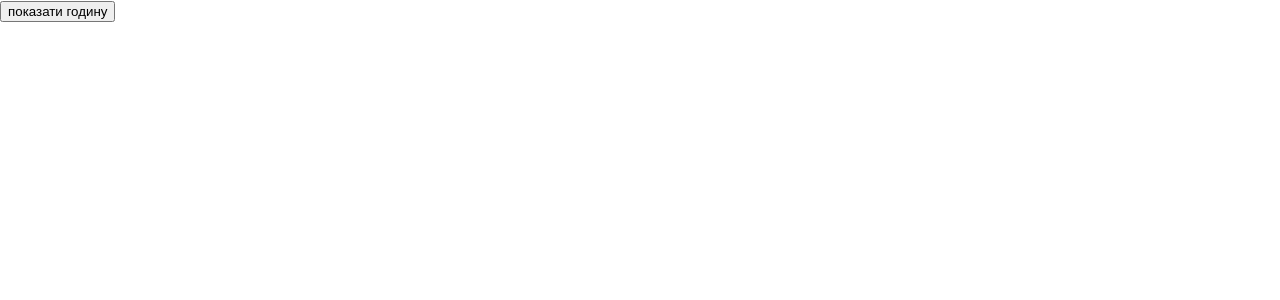
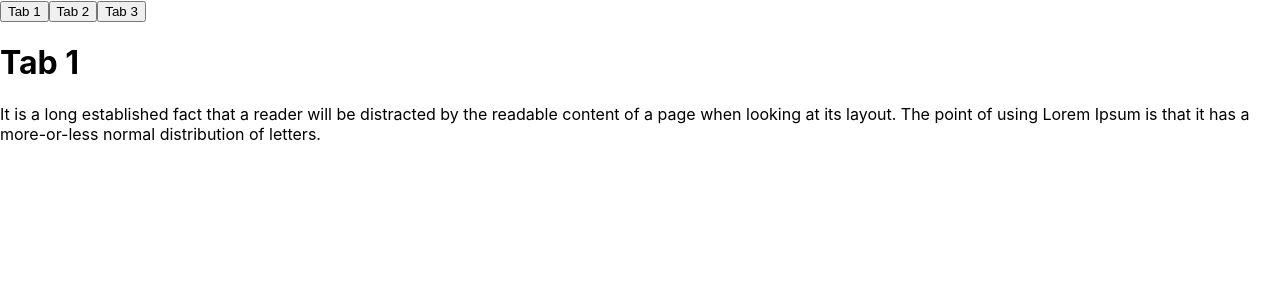
Before and after one commit to skif6623/Counter-on-class, a React (Create React App) app: page / in a window 1280 px wide. Shown: the top 300 px of the page. Built offline with nearby package versions, Linux system fonts and the light colour scheme.

Commit message:
Created Tabs component

```diff
--- a/src/App.js
+++ b/src/App.js
@@ -2,11 +2,13 @@
 // import {Dropdown} from "./components/Dropdown/Dropdown";
 import shortid from 'shortid';
 import React, { Component } from 'react';
-import { TodoList } from './components/TodoList/TodoList';
-import { TodoEditor } from './components/TodoEditor/TodoEditor';
+// import { TodoList } from './components/TodoList/TodoList';
+// import { TodoEditor } from './components/TodoEditor/TodoEditor';
 import initTodos from './todos.json';
-import { Modal } from './components/Modal/Modal';
-import { Clock } from './components/Clock/Clock';
+// import { Modal } from './components/Modal/Modal';
+// import { Clock } from './components/Clock/Clock';
+import { Tabs } from './components/Tabs/Tabs';
+import tabs from './tabs.json';
 // import { Form } from './components/Form/Form';
 // import { ColorPicker } from './components/ColorPicker/ColorPicker';
 // const colorPickerOptions = [
@@ -88,10 +90,11 @@ export class App extends Component {
 
     return (
       <>
-        <button type="button" onClick={this.toggleModal}>
+        {/* <button type="button" onClick={this.toggleModal}>
           показати годину
-        </button>
-        {showModal && <Clock />}
+        </button> */}
+        <Tabs tabs={tabs} />
+        {/* {showModal && <Clock />} */}
         {/* {showModal && (
           <Modal close={this.toggleModal}>
             <h1>Заголовок для модального вікна</h1>
--- /dev/null
+++ b/src/components/Tabs/Tabs.jsx
@@ -0,0 +1,36 @@
+import React, { Component } from 'react';
+
+export class Tabs extends Component {
+  state = {
+    activeTabIdx: 0,
+  };
+
+  setIdxToState = idx => {
+    this.setState({
+      activeTabIdx: idx,
+    });
+  };
+
+  render() {
+    const { tabs } = this.props;
+    const { activeTabIdx } = this.state;
+    const { label, content } = tabs[activeTabIdx];
+    return (
+      <div>
+        {tabs.map(({ label, content }, index) => {
+          return (
+            <button
+              key={label}
+              type="button"
+              onClick={() => this.setIdxToState(index)}
+            >
+              {label}
+            </button>
+          );
+        })}
+        <h1>{label}</h1>
+        <p>{content}</p>
+      </div>
+    );
+  }
+}
--- /dev/null
+++ b/src/tabs.json
@@ -0,0 +1,14 @@
+[
+  {
+    "label": "Tab 1",
+    "content": "It is a long established fact that a reader will be distracted by the readable content of a page when looking at its layout. The point of using Lorem Ipsum is that it has a more-or-less normal distribution of letters."
+  },
+  {
+    "label": "Tab 2",
+    "content": "Lorem Ipsum is simply dummy text of the printing and typesetting industry. Lorem Ipsum has been the industry's standard dummy text ever since the 1500s, when an unknown printer took a galley of type and scrambled it to make a type specimen book. It has survived not only five centuries."
+  },
+  {
+    "label": "Tab 3",
+    "content": "There are many variations of passages of Lorem Ipsum available, but the majority have suffered alteration in some form, by injected humour, or randomised words which don't look even slightly believable. If you are going to use a passage of Lorem Ipsum, you need to be sure there isn't anything embarrassing hidden in the middle of text."
+  }
+]
```
